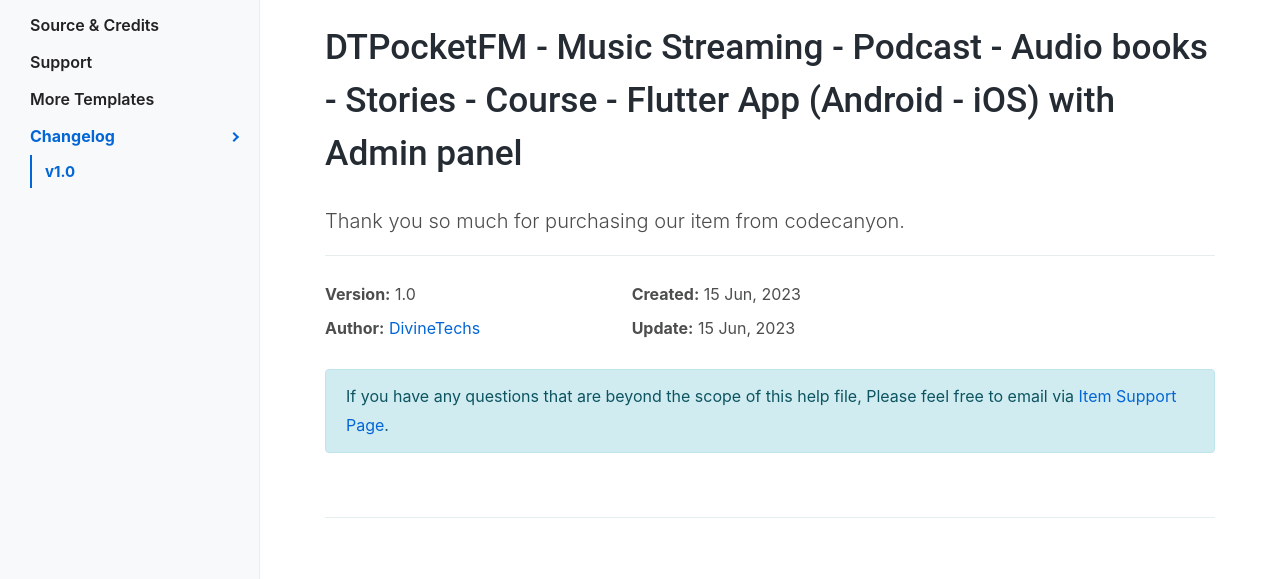
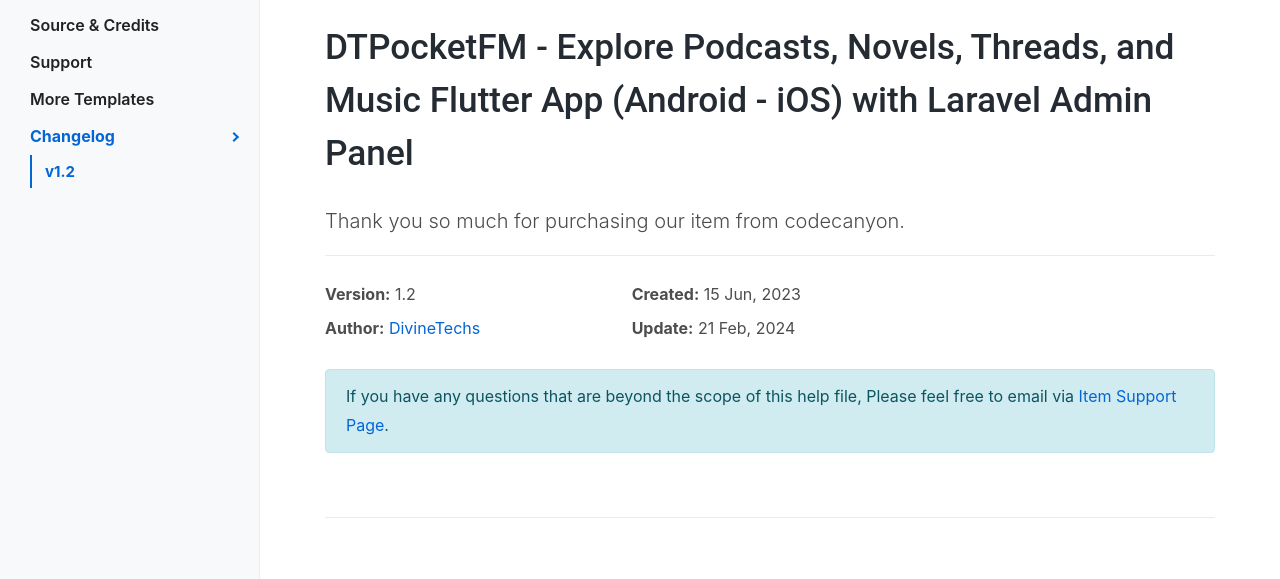
Before and after one commit to divinetechs/DTPocketFM-Doc, a plain HTML site: page index.html in a window 1280 px wide. Shown: the part 204-783 px from the top of the page. Drawn offline with Linux system fonts and the light colour scheme.

Commit message:
Update doc

```diff
--- a/index.html
+++ b/index.html
@@ -131,7 +131,7 @@
                     <li class="nav-item"><a class="nav-link" href="#idocs_templates">More Templates</a></li>
                     <li class="nav-item"><a class="nav-link" href="#idocs_changelog">Changelog</a>
                         <ul class="nav flex-column">
-                            <li class="nav-item"><a class="nav-link" href="#v1-0">v1.0</a></li>
+                            <li class="nav-item"><a class="nav-link" href="#v1-0">v1.2</a></li>
                         </ul>
                     </li>
                 </ul>
@@ -144,14 +144,14 @@
                     <!-- Getting Started -->
                     <section id="dt_start">
                         <h1>Documentation</h1>
-                        <h2>DTPocketFM - Music Streaming - Podcast - Audio books - Stories - Course - Flutter App
-                            (Android - iOS) with Admin panel</h2>
+                        <h2>DTPocketFM - Explore Podcasts, Novels, Threads, and Music Flutter App (Android - iOS) with
+                            Laravel Admin Panel</h2>
                         <p class="lead">Thank you so much for purchasing our item from codecanyon.</p>
                         <hr>
                         <div class="row">
                             <div class="col-sm-6 col-lg-4">
                                 <ul class="list-unstyled">
-                                    <li><strong>Version:</strong> 1.0</li>
+                                    <li><strong>Version:</strong> 1.2</li>
                                     <li><strong>Author:</strong> <a href="https://codecanyon.net/author_dashboard"
                                             target="_blank">DivineTechs</a></li>
                                 </ul>
@@ -159,7 +159,7 @@
                             <div class="col-sm-6 col-lg-4">
                                 <ul class="list-unstyled">
                                     <li><strong class="font-weight-700">Created:</strong> 15 Jun, 2023</li>
-                                    <li><strong>Update:</strong> 15 Jun, 2023</li>
+                                    <li><strong>Update:</strong> 21 Feb, 2024</li>
                                 </ul>
                             </div>
                         </div>
```
